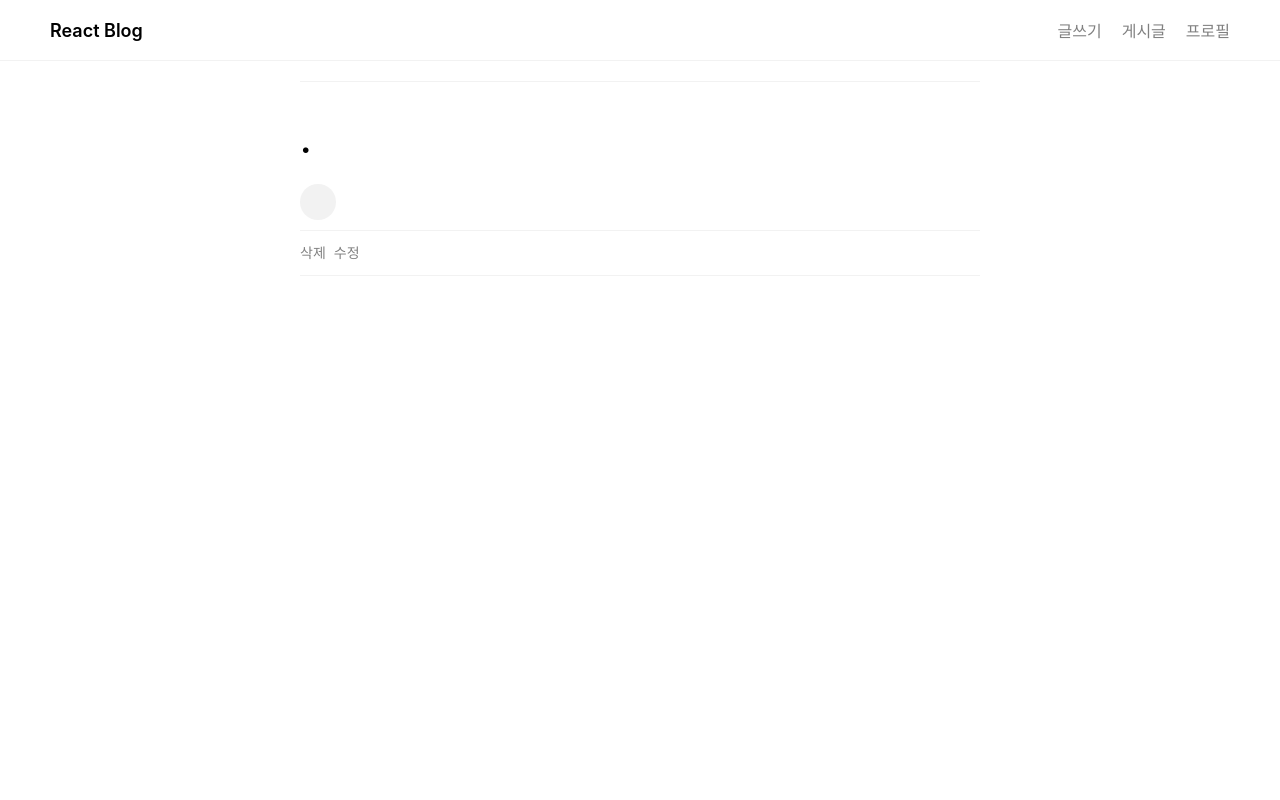
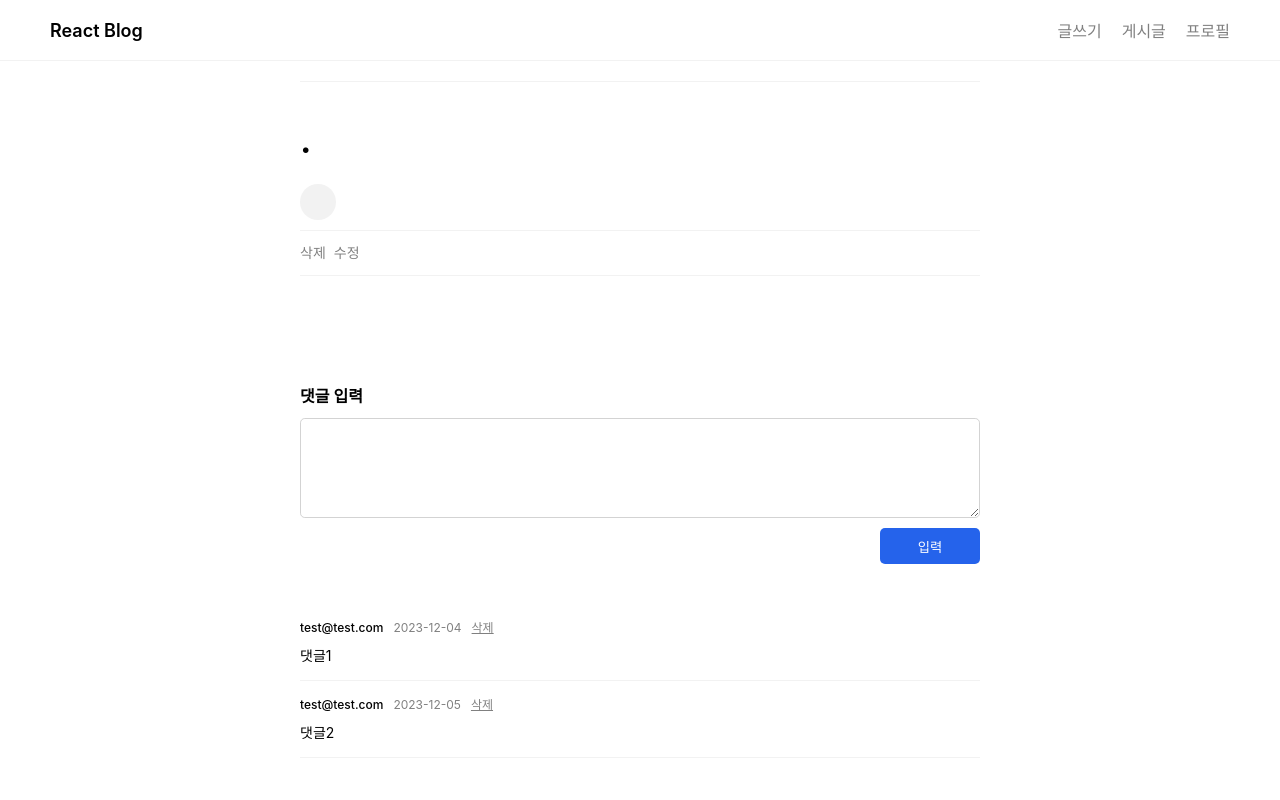
Before and after one commit to Daily-manjoo/react-blog-app, a React (Create React App) app: page /posts/0 in a window 1280 px wide. Shown: the top 800 px of the page. Built offline with nearby package versions, Linux system fonts and the light colour scheme; no server answers; the database is empty; sample sign-in values are in the browser's storage.

Commit message:
댓글 UI 작업

```diff
--- /dev/null
+++ b/src/components/Comments.tsx
@@ -0,0 +1,55 @@
+import { useState } from "react"
+
+const COMMENT = [
+    {
+        id: 1,
+        email: "test@test.com",
+        content: "댓글1",
+        createAt: "2023-12-04",
+    },
+    {
+        id: 2,
+        email: "test@test.com",
+        content: "댓글2",
+        createAt: "2023-12-05",
+    },
+]
+
+export default function Comments(){
+    const [comment, setComment] = useState("");
+
+    const onChange = (e: React.ChangeEvent<HTMLTextAreaElement>) => {
+        const { target: {name, value},
+    } = e;
+
+    if(name === 'comment'){
+        setComment(value);
+    }
+ }
+
+    return(
+        <div className="comments">
+            <form className="comments__form">
+                <div className="form__block">
+                    <label htmlFor="comment">댓글 입력</label>
+                    <textarea name="comment" id="comment" required value={comment} onChange={onChange} />
+                </div>
+                <div className="form__block form__block-reverse">
+                    <input type="submit" value="입력" className="form__btn-submit" />
+                </div>
+            </form>
+            <div className="comments__list">
+                {COMMENT?.map((comment) => (
+                    <div key={comment.id} className="comment__box">
+                        <div className="comment__profile-box">
+                            <div className="comment__email">{comment?.email}</div>
+                            <div className="comment__date">{comment?.createAt}</div>
+                            <div className="comment__delete">삭제</div>
+                        </div>
+                        <div className="comment__text">{comment?.content}</div>
+                    </div>
+                ))}
+            </div>
+        </div>
+    )
+}
--- a/src/components/PostDetail.tsx
+++ b/src/components/PostDetail.tsx
@@ -5,6 +5,7 @@ import { deleteDoc, doc, getDoc } from "firebase/firestore";
 import { db } from "firebaseApp";
 import Loader from "./Loader";
 import { toast } from "react-toastify";
+import Comments from "./Comments";
 
 export default function PostDetail(){
     const [post, setPost] = useState<PostProps | null>(null);
@@ -39,9 +40,10 @@ export default function PostDetail(){
         <>
         <div className="post__detail">
             {post ? (
-            <div className="post__box">
-                <div className="post__title">{post?.title}.</div>
-                <div className="post__profile-box">
+                <>
+                    <div className="post__box">
+                        <div className="post__title">{post?.title}.</div>
+                        <div className="post__profile-box">
                             <div className="post__profile" />
                             <div className="post__author-name">{post?.email}</div>
                             <div className="post__date">{post?.createdAt}</div>
@@ -57,8 +59,10 @@ export default function PostDetail(){
                         </div>
                         <div className="post__text post__text--pre-wrap">
                             {post?.content}<br/>
-                        </div>
-                </div>
+                            </div>
+                    </div>
+                    <Comments />
+                </>
                 ) : (
                 <Loader />
                  )}
--- a/src/index.css
+++ b/src/index.css
@@ -494,6 +494,103 @@ input:checked + .carousel__slide-container .carousel__dots label {
   animation: rotation 1s linear infinite;
 }
 
+/* comments */
+
+.comments {
+  width: 100%;
+}
+
+.comments__form label {
+  font-weight: 600;
+  display: block;
+  margin-bottom: 10px;
+  margin-top: 20px;
+}
+
+.comments__form textarea {
+  min-height: 100px;
+  padding: 10px;
+  font-size: 16px;
+  line-height: 1.5;
+  border-radius: 0.3rem;
+  border: 1px solid lightgray;
+  display: block;
+  width: 100%;
+  max-width: 680px;
+  -webkit-box-sizing: border-box;
+  -moz-box-sizing: border-box;
+  box-sizing: border-box;
+}
+
+.comments__form .form__block {
+  margin-top: 10px;
+  width: 100%;
+  height: 100%;
+}
+
+.comments__form .form__btn-submit {
+  width: 100px;
+  height: 36px;
+  cursor: pointer;
+  font-weight: 500;
+  background-color: #2563eb;
+  color: white;
+  border: none;
+  border-radius: 5px;
+}
+
+.form__block-reverse {
+  display: flex;
+  flex-direction: row-reverse;
+}
+
+.comments__form .form__btn-submit:hover,
+.comments__form .form__btn-submit:focus{
+  background-color: #1945a4;
+}
+
+.comments__list {
+  margin-top: 40px;
+  margin-bottom: 100px;
+}
+
+.comment__box {
+  padding: 12px 0px;
+  border-bottom: 1px solid #f2f2f2;
+}
+
+.comment__profile-box {
+  display: flex;
+  gap: 10px;
+  align-items: center;
+  font-size: 12px;
+}
+
+.comment__email {
+  font-weight: 500;
+}
+
+.comment__date {
+  color: gray;
+}
+
+.comment__delete {
+  color: gray;
+  font-size: 12px;
+  cursor: pointer;
+  text-decoration: underline;
+}
+
+.comment__delete:hover,
+.comment__delete:focus {
+  color: black;
+}
+
+.comment__text {
+  font-size: 14px;
+  padding-top: 4px;
+}
+
 /* dark mode */
 
 .white {
@@ -515,6 +612,8 @@ input:checked + .carousel__slide-container .carousel__dots label {
 .dark .post__navigation--active,
 .dark .post__title,
 .dark .footer__theme-btn,
+.dark .profile__name,
+.dark .comments__list,
 .dark .profile__name {
   color: white;
 }
@@ -525,8 +624,15 @@ input:checked + .carousel__slide-container .carousel__dots label {
 .dark .post__text--pre-wrap,
 .dark .profile__email,
 .dark .post__date,
-.dark .form__block {
+.dark .form__block,
+.dark .comment__date,
+.dark .comment__delete {
   color: lightgray;
+}
+
+.dark .comment__delete:hover,
+.dark .comment__delete:focus {
+  color: white;
 }
 
 .dark .form__error {
```
